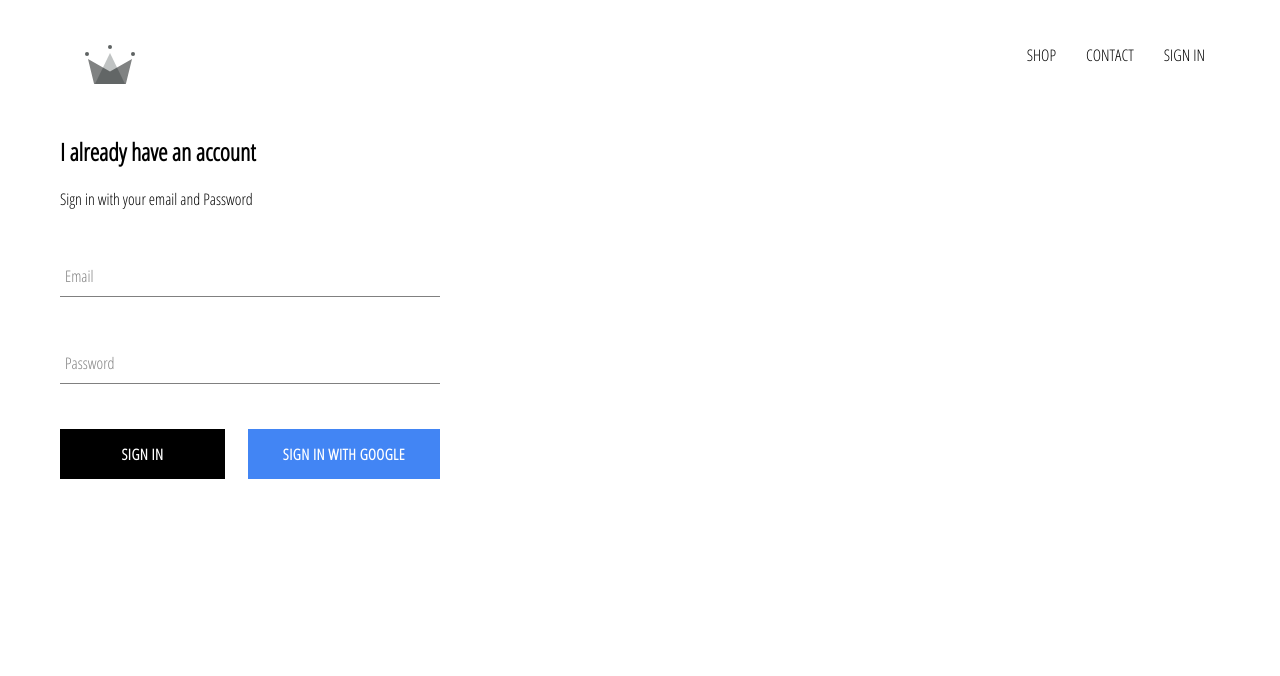
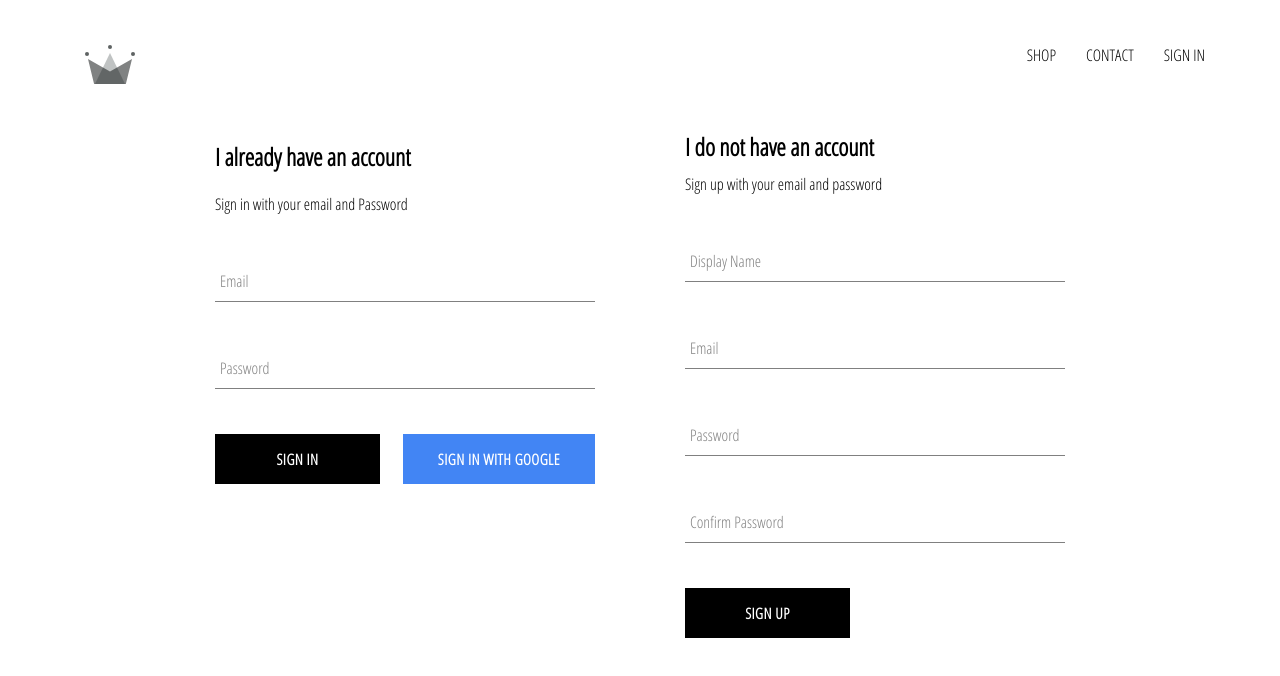
Before and after one commit to missveev/shop-nift, a React (Create React App) app: page /signIn in a window 1280 px wide. Shown: the top 676 px of the page. Built offline with nearby package versions, Linux system fonts and the light colour scheme; no server answers.

Commit message:
implemented firebase utils, ability to store users into firebase

```diff
--- a/src/App.js
+++ b/src/App.js
@@ -5,7 +5,7 @@
 import ShopPage from "./Pages/shop/shop";
 import Header from "./Component/header/header"
 import SignIn from "./Pages/SignIn/SignIn";
-import {auth} from "./Firebase/firebase.utils";
+import {auth, createUserProfileDocument} from "./Firebase/firebase.utils";
 
 class App extends React.Component {
     constructor() {
@@ -18,9 +18,23 @@
     unsubscribeFromAuth = null
 
     componentDidMount() {
-        this.unsubscribeFromAuth = auth.onAuthStateChanged(user => {
-            this.setState({currentUser: user});
-            console.log(user);
+        this.unsubscribeFromAuth = auth.onAuthStateChanged(async userAuth => {
+            if (userAuth) {
+                const userRef = await createUserProfileDocument(userAuth);
+
+                userRef.onSnapshot(snapShot => {
+                    this.setState({
+                            currentUser: {
+                                id: snapShot.id,
+                                ...snapShot.data()
+                            }
+                        }
+                    );
+                    console.log(this.state);
+                });
+            } else {
+                this.setState({currentUser: userAuth});
+            }
         });
     }
 
--- a/src/Component/SignInComp/SignInComp.scss
+++ b/src/Component/SignInComp/SignInComp.scss
@@ -1,3 +1,14 @@
 .sign-in {
-  width: 30vw
+  width: 380px;
+  display: flex;
+  flex-direction: column;
+
+  .title {
+    margin: 10px 0;
+  }
+
+  .buttons {
+    display: flex;
+    justify-content: space-between;
+  }
 }
--- /dev/null
+++ b/src/Component/SignUpComp/SignUpComp.js
@@ -0,0 +1,87 @@
+import React from 'react';
+import FormInput from "../FormInput/FormInput";
+import CustomButton from "../custom-button/customButton";
+import {auth, createUserProfileDocument} from "../../Firebase/firebase.utils";
+import './SignUpComp.scss';
+
+class SignUpComp extends React.Component {
+    constructor() {
+        super();
+        this.state = {
+            displayName: '',
+            email: '',
+            password: '',
+            confirmPassword: ''
+        };
+    }
+    handleSubmit = async event => {
+        event.preventDefault();
+        const {displayName, email, password, confirmPassword} = this.state;
+        if (password !== confirmPassword) {
+            alert("password don't match");
+            return;
+        }
+        try {
+            const {user} = await auth.createUserWithEmailAndPassword(email, password);
+
+            await createUserProfileDocument(user, {displayName});
+            this.setState({
+                displayName: '',
+                email: '',
+                password: '',
+                confirmPassword: ''
+            });
+
+        } catch (error) {
+            console.error(error);
+        }
+    };
+    handleChange = event => {
+        const {name, value} = event.target;
+        this.setState({[name]: value});
+    };
+
+
+    render() {
+        const {displayName, email, password, confirmPassword} = this.state;
+        return (
+            <div className='sign-up'>
+                <h2 className='title'> I do not have an account</h2>
+                <span>Sign up with your email and password</span>
+                <form className='sign-up-form' onSubmit={this.handleSubmit} >
+                    <FormInput
+                        type='text'
+                        name='displayName'
+                        value={displayName}
+                        onChange={this.handleChange}
+                        label='Display Name'
+                        required/>
+                    <FormInput
+                        type='email'
+                        name='email'
+                        value={email}
+                        onChange={this.handleChange}
+                        label='Email'
+                        required/>
+                    <FormInput
+                        type='password'
+                        name='password'
+                        value={password}
+                        onChange={this.handleChange}
+                        label='Password'
+                        required/>
+                    <FormInput
+                        type='password'
+                        name='confirmPassword'
+                        value={confirmPassword}
+                        onChange={this.handleChange}
+                        label='Confirm Password'
+                        required/>
+                    <CustomButton type='submit'>SIGN UP</CustomButton>
+                </form>
+            </div>
+        );
+    }
+}
+
+export default SignUpComp;
--- /dev/null
+++ b/src/Component/SignUpComp/SignUpComp.scss
@@ -0,0 +1,9 @@
+.sign-up {
+  display: flex;
+  flex-direction: column;
+  width:380px;
+
+.title {
+margin: 10px 0;
+}
+}
--- a/src/Firebase/firebase.utils.js
+++ b/src/Firebase/firebase.utils.js
@@ -11,12 +11,34 @@
     appId: "1:320458737947:web:634b138e87ad0410ebabbe",
     measurementId: "G-SW1TZJLQ8D"
 };
+export const createUserProfileDocument = async (userAuth, additionalData) => {
+    if (!userAuth) return;
+    const userRef = firestore.doc(`users/${userAuth.uid}`);
+    const snapShot = await userRef.get();
+
+    if (!snapShot.exists) {
+        const {displayName, email} = userAuth;
+        const createdAt = new Date();
+        try {
+            await userRef.set({
+                displayName,
+                email,
+                createdAt,
+                ...additionalData
+            });
+        } catch (error) {
+            console.log('error creating user', error.message);
+        }
+    }
+    return userRef;
+};
+
 firebase.initializeApp(config);
 export const auth = firebase.auth();
-export const firestore =firebase.firestore();
+export const firestore = firebase.firestore();
 
 const provider = new firebase.auth.GoogleAuthProvider();
-provider.setCustomParameters({prompt:'select_account'});
-export const SignInWithGoogle = ()=> auth.signInWithPopup(provider);
+provider.setCustomParameters({prompt: 'select_account'});
+export const SignInWithGoogle = () => auth.signInWithPopup(provider);
 
 export default firebase;
--- a/src/Pages/SignIn/SignIn.js
+++ b/src/Pages/SignIn/SignIn.js
@@ -1,9 +1,11 @@
 import React from 'react';
 import SignInComp from "../../Component/SignInComp/SignInComp";
+import SignUpComp from "../../Component/SignUpComp/SignUpComp";
 import './SignIn.scss';
 const SignIn = ()=>(
-    <div className='sign-in'>
+    <div className='sign-in-up'>
         <SignInComp/>
+        <SignUpComp/>
     </div>
 );
 export default SignIn;
--- a/src/Pages/SignIn/SignIn.scss
+++ b/src/Pages/SignIn/SignIn.scss
@@ -1,14 +1,6 @@
-.sign-in {
-  width: 380px;
+.sign-in-up {
+  width:850px;
   display: flex;
-  flex-direction: column;
-
-  .title {
-    margin: 10px 0;
-  }
-
-  .buttons {
-    display: flex;
-    justify-content: space-between;
-  }
+  justify-content: space-between;
+  margin: 30px auto;
 }
```
